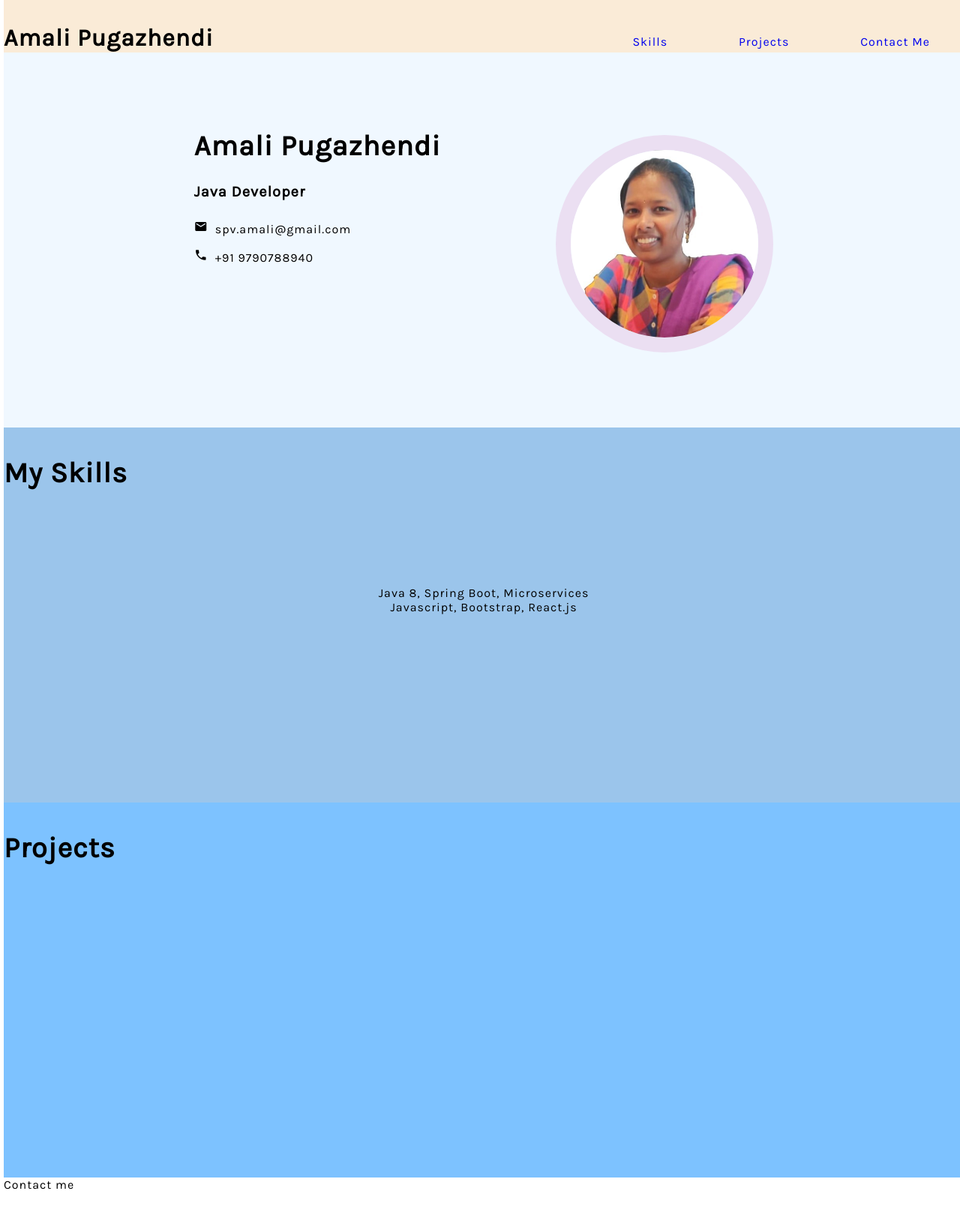
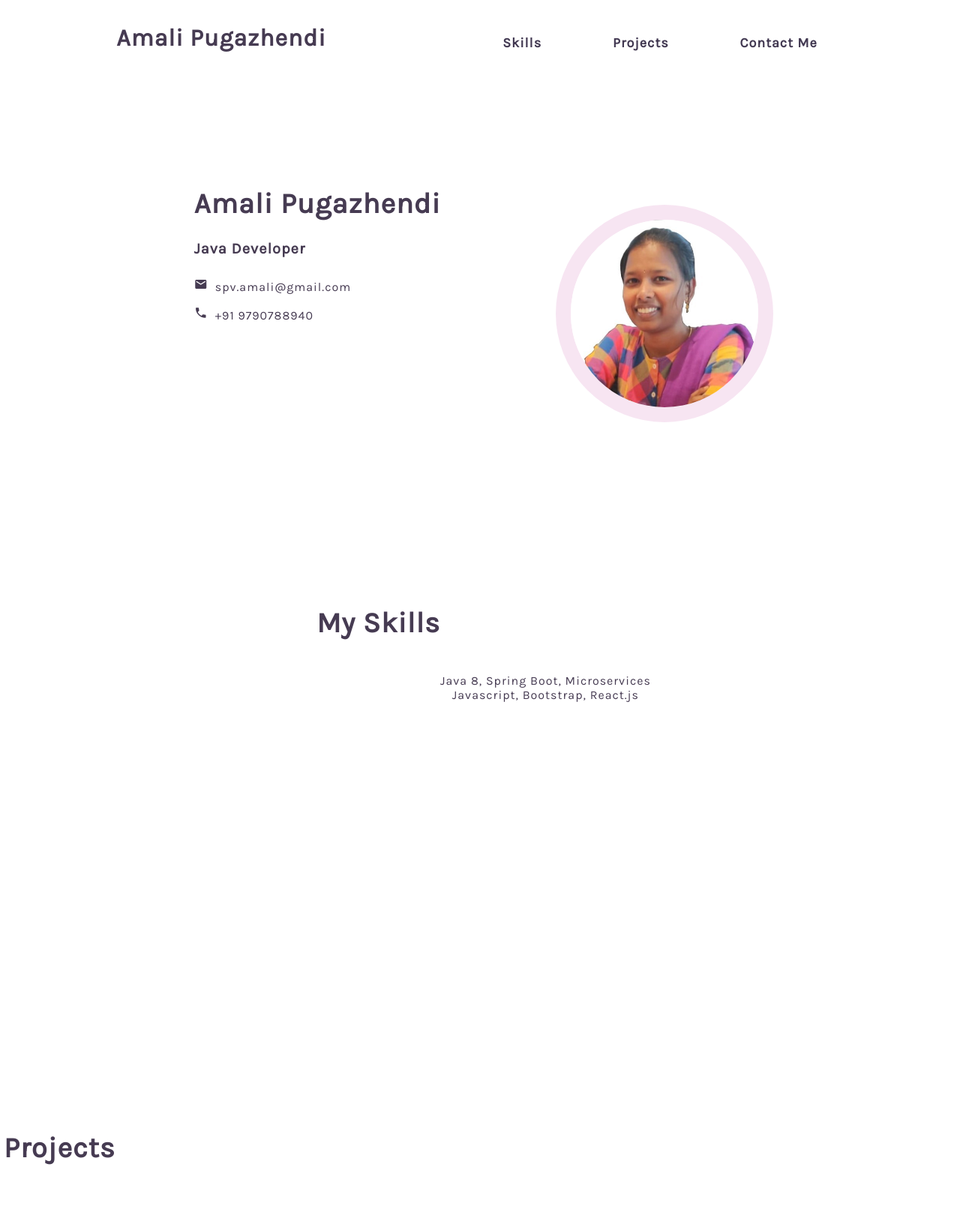
Before and after one commit to Amalipv/portfolio-minimal, a plain HTML site: page index.html in a window 1280 px wide. Shown: the top 1624 px of the page at 75% size. Before the commit the page ends 1589 px from the top, so only its background shows below. Drawn offline with Linux system fonts and the light colour scheme.

Commit message:
changed the skills part

```diff
--- a/styles.css
+++ b/styles.css
@@ -1,6 +1,14 @@
 body {
   font-family: "Karla", "Source Sans Pro", sans-serif;
-
+  color: #463b52;
+  /*background-color: #e08572;
+  background-image: linear-gradient(
+    0deg,
+    #423952 0%,
+    #e08572 50%,
+    #eabbbc 100%
+  );
+*/
   margin: auto;
   letter-spacing: 1;
   overflow-x: hidden;
@@ -17,26 +25,18 @@ body {
 }
 .header {
   width: 100vw;
-
-  background-color: antiquewhite;
-
   height: 70px;
-
   display: flex;
-
-  justify-content: flex-end;
+  justify-content: space-evenly;
 }
 
 .logo {
-  margin-right: auto;
-
   font-size: xx-large;
-
   font-weight: 700;
 }
 .profile_pic {
   height: 250px;
-  margin-top: 38%;
+  margin-top: 70%;
   border-radius: 50%;
   border: 20px solid #cf66b22b;
 }
@@ -46,7 +46,9 @@ body {
 
 .links > a {
   margin: 0px 45px;
-
+  color: #423952;
+  font-size: 18px;
+  font-weight: 600;
   text-decoration: none;
 }
 
@@ -56,13 +58,8 @@ body {
 
 .sections {
   width: 100vw;
-
   display: flex;
-
   flex-direction: column;
-
-  height: 1500px;
-
   justify-content: space-around;
 }
 .aboutme > p,
@@ -71,14 +68,13 @@ body {
   text-align: center;
 }
 .aboutme {
-  background-color: aliceblue;
-  height: 500px;
+  height: 700px;
   display: flex;
   justify-content: center;
   word-wrap: normal;
 }
 .basic_details {
-  margin-top: 5%;
+  margin-top: 11%;
   margin-right: 12%;
 }
 h3 {
@@ -90,13 +86,27 @@ h4 {
   font-size: 20px;
 }
 .skills {
-  background-color: rgb(155, 197, 235);
-
-  height: 500px;
+  display: flex;
+  justify-content: center;
+  height: 700px;
 }
 
+.dev_pic {
+  margin-top: 11%;
+  margin-right: 230px;
+}
 .projects {
-  background-color: rgb(125, 194, 255);
+  height: 700px;
+}
 
-  height: 500px;
+.all_skills {
+  margin-top: 11%;
+  font-weight: 600;
 }
+.all_skills > span {
+  margin-top: 11%;
+  border: 1px solid grey;
+  margin-right: 15px;
+  padding: 6px;
+  border-radius: 7%;
+}
```
